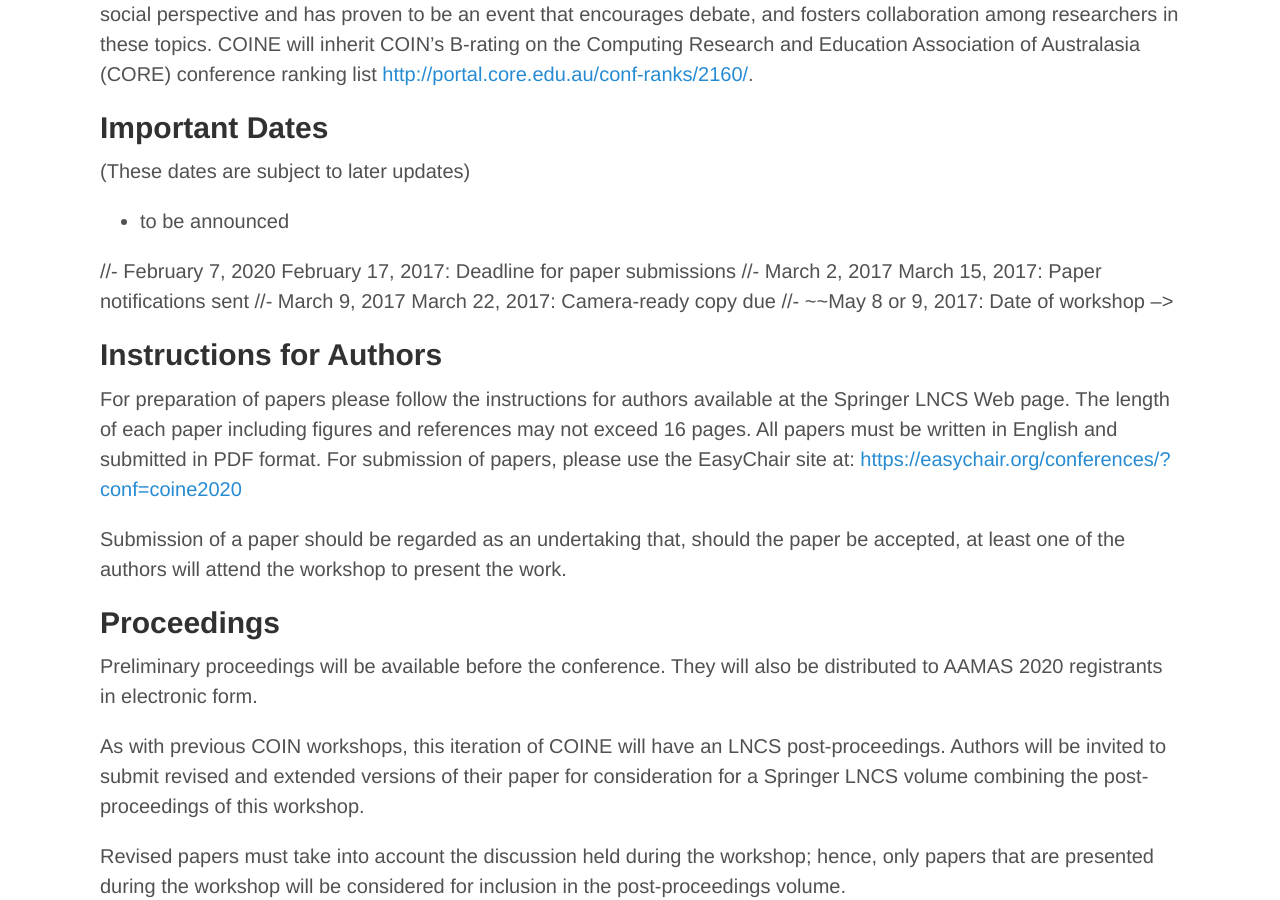
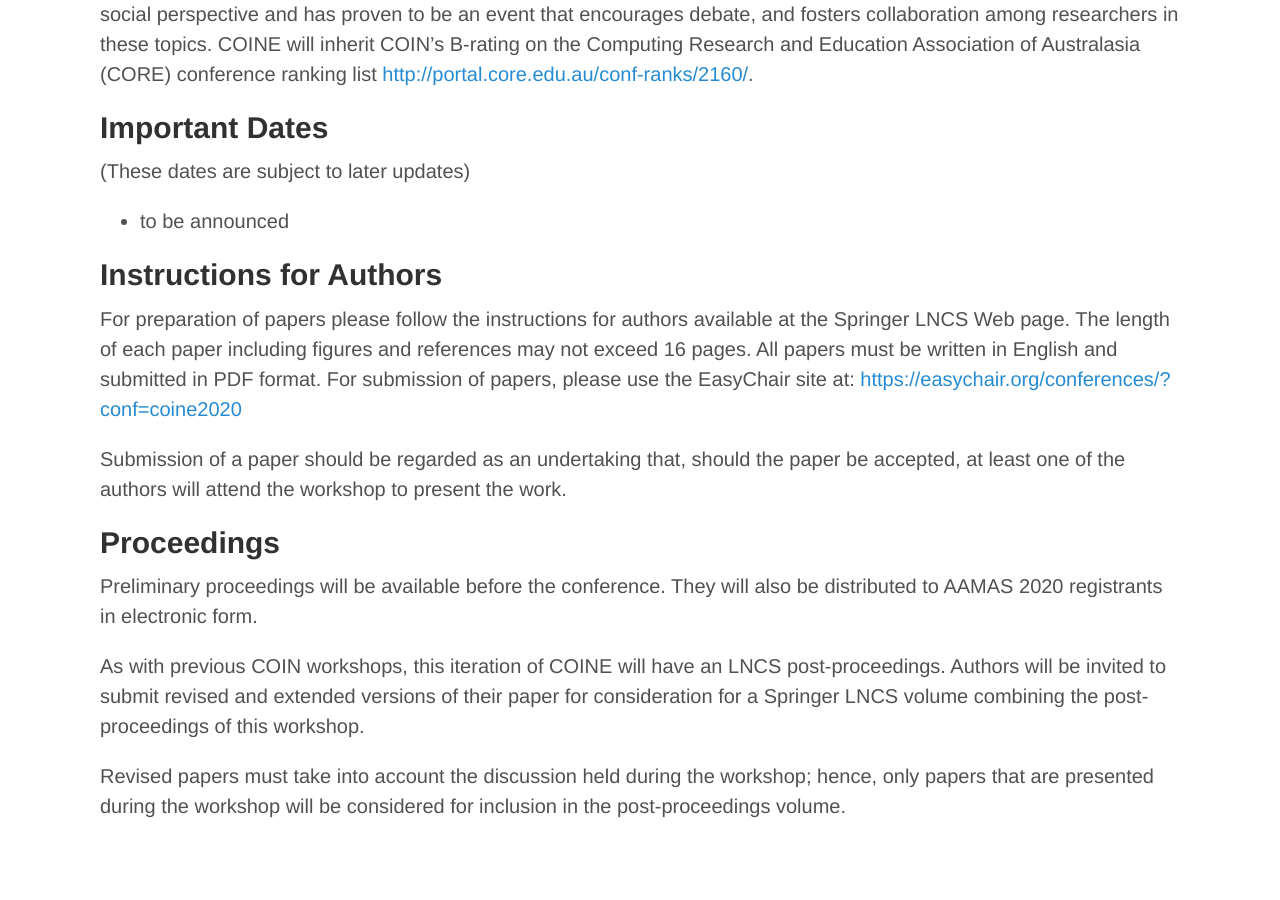
Before and after one commit to coin-workshop/coine-2020-new-zealand, a Jekyll site: the page built from call_for_papers.md, in a window 1280 px wide and 900 px high, scrolled down 1042 px. Built offline with Jekyll 4.4.1, drawn with Linux system fonts in a browser that asks for light colours; after the commit the page ends 1883 px from its top, so only the background shows below that.

Commit message:
Comment dates

```diff
--- a/call_for_papers.md
+++ b/call_for_papers.md
@@ -28,15 +28,16 @@ COINE will inherit COIN's B-rating on the Computing Research and Education Assoc
 
 - to be announced
 
-
-//- February 7, 2020 February 17, 2017: Deadline for paper submissions
-//- March 2, 2017 March 15, 2017: Paper notifications sent
-//- March 9, 2017 March 22, 2017: Camera-ready copy due
-//- ~~May 8 or 9, 2017: Date of workshop -->
+<!---
+- February 7, 2020 February 17, 2017: Deadline for paper submissions
+- March 2, 2017 March 15, 2017: Paper notifications sent
+- March 9, 2017 March 22, 2017: Camera-ready copy due
+- ~~May 8 or 9, 2017: Date of workshop
+-->
 
 ## Instructions for Authors
 
-For preparation of papers please follow the instructions for authors available at the Springer LNCS Web page. The length of each paper including figures and references may not exceed 16 pages. All papers must be written in English and submitted in PDF format. For submission of papers, please use the EasyChair site at:  [https://easychair.org/conferences/?conf=coine2020](https://easychair.org/conferences/?conf=coine2020)
+For preparation of papers please follow the instructions for authors available at the Springer LNCS Web page. The length of each paper including figures and references may not exceed 16 pages. All papers must be written in English and submitted in PDF format. For submission of papers, please use the EasyChair site at: [https://easychair.org/conferences/?conf=coine2020](https://easychair.org/conferences/?conf=coine2020)
 
 Submission of a paper should be regarded as an undertaking that, should the paper be accepted, at least one of the authors will attend the workshop to present the work.
 
```
